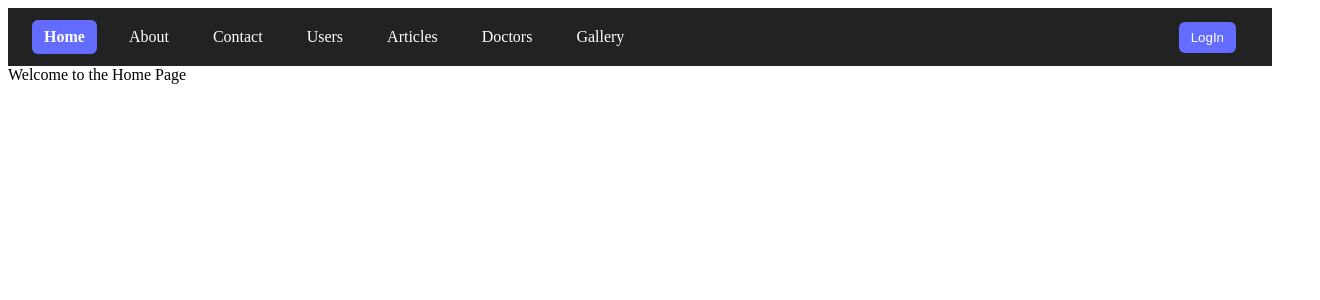
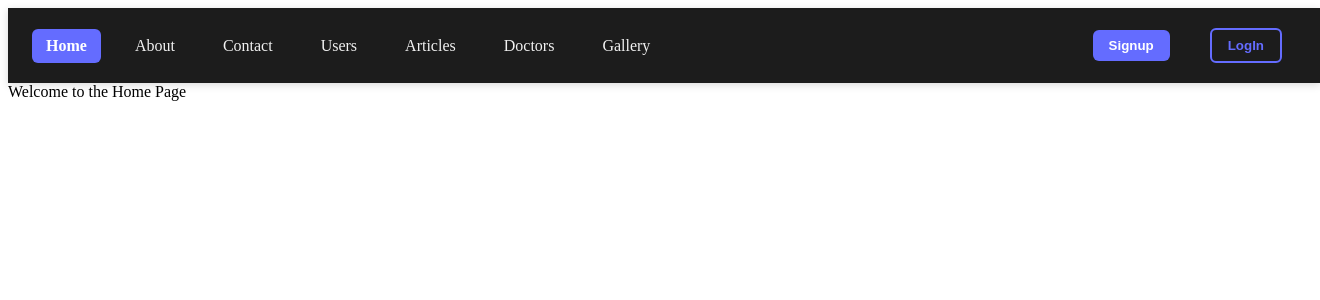
Before and after one commit to victororiahi/routing-project, a React (Vite) app: page / in a window 1280 px wide. Shown: the top 300 px of the page, 1320 px wide, since content can reach past the window. Built offline with nearby package versions, Linux system fonts and the light colour scheme.

Commit message:
Added protected route

```diff
--- a/src/App.jsx
+++ b/src/App.jsx
@@ -17,6 +17,9 @@ import ArticlePage from './pages/ArticlePage.jsx'
 import Gallery from './components/Gallery.jsx'
 import { ToastContainer as ToastMaster } from 'react-toastify'
 import { useLocation } from 'react-router-dom'
+import { AuthContext } from './context/AuthContext.jsx'
+import { useContext } from 'react'
+import ProtectedRoute from './components/ProtectedRoute.jsx'
 
 
 
@@ -25,6 +28,7 @@ function AppLayout() {
 
   const authRoutes = ['/login', '/register'];
   const isAuthRoute = authRoutes.includes(location.pathname);
+  const { isLoggedIn } = useContext(AuthContext);
 
   return (
     <>
@@ -37,13 +41,16 @@ function AppLayout() {
           <Route path="/contact" element={<Contact />} />
           <Route path="/login" element={<LogIn />} />
           <Route path="/register" element={<Register />} />
-          <Route path="/users" element={<User />} />
+          <Route path="/users" element={<ProtectedRoute isLoggedIn={isLoggedIn}><User/></ProtectedRoute>} />
+
+          <Route element={<ProtectedRoute isLoggedIn={isLoggedIn} />}>
           <Route path="/articles" element={<Articles/>} />
           <Route path="/articles/:id" element={<ArticlePage/>} />
           <Route path="/doctors/:id" element={<DoctorPage/>}/>
           <Route path="/doctors" element={<Doctors/>} />
           <Route path="/articles/:id" element={<Article/>} />
           <Route path="/gallery" element={<Gallery/>} />
+          </Route>
         </Routes>
         <ToastMaster position='top-right' autoClose={3000}/>
 
--- a/src/components/NavMenu.jsx
+++ b/src/components/NavMenu.jsx
@@ -39,6 +39,11 @@ const NavMenu = () => {
       </div>
 
       <div className="nav-auth">
+        <NavLink to="/register" className="signup-link">
+          <button>Signup</button>
+        </NavLink>
+
+
         {isLoggedIn
         ? (<div className="user-menu">
         <button className="user-menu-trigger" onClick={() => setMenuOpen(!menuOpen)}>
--- /dev/null
+++ b/src/components/ProtectedRoute.jsx
@@ -0,0 +1,14 @@
+import React from 'react'
+import { Navigate } from 'react-router-dom';
+
+const ProtectedRoute = ({isLoggedIn, children}) => {
+
+    if (!isLoggedIn) {
+        // Redirect to login page if not logged in
+        return <Navigate to="/login" replace />;
+    }
+
+    return children;
+}
+
+export default ProtectedRoute
--- a/src/components/User.jsx
+++ b/src/components/User.jsx
@@ -1,6 +1,7 @@
 import axios from '../api/http.js'
 import { useState, useEffect } from 'react'
 import '../css/User.css'
+import { Navigate } from 'react-router-dom'
 
 
 const User = () => {
--- a/src/css/NavMenu.css
+++ b/src/css/NavMenu.css
@@ -1,61 +1,143 @@
-.nav-menu{
+.nav-menu {
     width: 100%;
     max-width: 100vw;
-    background-color: #222;
+    background-color: #1c1c1c;
     padding: 12px 24px;
     position: sticky;
     top: 0;
     display: flex;
-   box-sizing: border-box;
     align-items: center;
     gap: 20px;
     z-index: 1000;
+    box-shadow: 0 2px 8px rgba(0,0,0,0.15);
+}
+
+.nav-links {
+    display: flex;
+    gap: 20px;
 }
 
 .nav-menu a {
-    color: #fff;
+    color: #f1f1f1;
     text-decoration: none;
-    padding: 8px 12px;
+    padding: 8px 14px;
     border-radius: 6px;
     transition: background-color 0.3s, color 0.3s;
+    font-weight: 500;
 }
+
 .nav-menu a:hover {
-    background-color: #444;
-    color: #646cff
+    background-color: #333;
+    color: #646cff;
 }
 
 .nav-menu a.active {
     background-color: #646cff;
     color: #fff;
-    font-weight: bold;
+    font-weight: 600;
 }
 
-.nav-menu button {
+.nav-auth {
+    margin-left: auto;
+    display: flex;
+    gap: 12px;
+    align-items: center;
+}
+
+/* Signup Button = Primary */
+.signup-link button {
     background-color: #646cff;
     color: #fff;
     border: none;
-    padding: 8px 12px;
+    padding: 8px 16px;
     border-radius: 6px;
+    font-weight: 600;
     cursor: pointer;
-    transition: background-color 0.3s, color 0.3s;
-
+    transition: background-color 0.3s;
 }
 
-.nav-menu button:hover {
-    background-color: #555;
+.signup-link button:hover {
+    background-color: #4e54d8;
+}
+
+/* Login Button = Outlined */
+.login-link button {
+    background: transparent;
+    color: #646cff;
+    border: 2px solid #646cff;
+    padding: 8px 16px;
+    border-radius: 6px;
+    font-weight: 600;
+    cursor: pointer;
+    transition: all 0.3s;
+}
+
+.login-link button:hover {
+    background: #646cff;
     color: #fff;
 }
 
-.nav-menu .login-link{
-
-    justify-self: flex-end !important;
+/* User Menu */
+.user-menu {
+    position: relative;
 }
 
-.nav-links{
+.user-menu-trigger {
     display: flex;
-    gap: 20px;
+    align-items: center;
+    gap: 8px;
+    background: transparent;
+    border: none;
+    color: #fff;
+    font-weight: 500;
+    cursor: pointer;
+    padding: 6px 10px;
 }
 
-.nav-auth{
-    margin-left: auto;
+.user-avatar {
+    width: 32px;
+    height: 32px;
+    border-radius: 50%;
+    object-fit: cover;
 }
+
+.user-icon {
+    font-size: 28px;
+}
+
+.user-dropdown {
+    position: absolute;
+    top: 110%;
+    right: 0;
+    background: #fff;
+    border-radius: 8px;
+    box-shadow: 0 4px 10px rgba(0,0,0,0.15);
+    display: flex;
+    flex-direction: column;
+    min-width: 160px;
+    overflow: hidden;
+    z-index: 999;
+}
+
+.dropdown-item {
+    padding: 10px 16px;
+    display: flex;
+    align-items: center;
+    gap: 8px;
+    background: none;
+    border: none;
+    text-align: left;
+    cursor: pointer;
+    font-size: 0.95rem;
+    color: #333;
+    transition: background 0.2s;
+}
+
+.dropdown-item:hover {
+    background: #f2f2f2;
+}
+
+.logout {
+    color: #d9534f;
+    font-weight: 600;
+}
--- a/src/css/User.css
+++ b/src/css/User.css
@@ -1,19 +1,19 @@
 .container {
     padding: 30px;
-    background: #f9fafc;
-    max-width: 1000px;
+    background: #e8ecf6;
+    max-width: 100%;
     margin: auto;
     font-family: 'Segoe UI', sans-serif;
     display: grid;
-    grid-template-columns: repeat(auto-fit, minmax(280px, 1fr));
+    grid-template-columns: repeat(auto-fit, minmax(350px, 1fr));
     gap: 20px;
 }
 
 .user-card {
     display: flex;
     align-items: center;
-    background: white;
-    border: 1px solid #e0e0e0;
+    background: rgb(255, 255, 255);
+    border: 1px solid #a3a0a0;
     border-radius: 12px;
     padding: 15px 20px;
     box-shadow: 0 4px 6px rgba(0,0,0,0.05);
@@ -22,7 +22,7 @@
 
 .user-card:hover {
     transform: translateY(-5px);
-    box-shadow: 0 8px 14px rgba(0,0,0,0.1);
+    box-shadow: 0 20px 14px rgba(0,0,0,0.1);
     cursor: pointer;
 }
 
```
